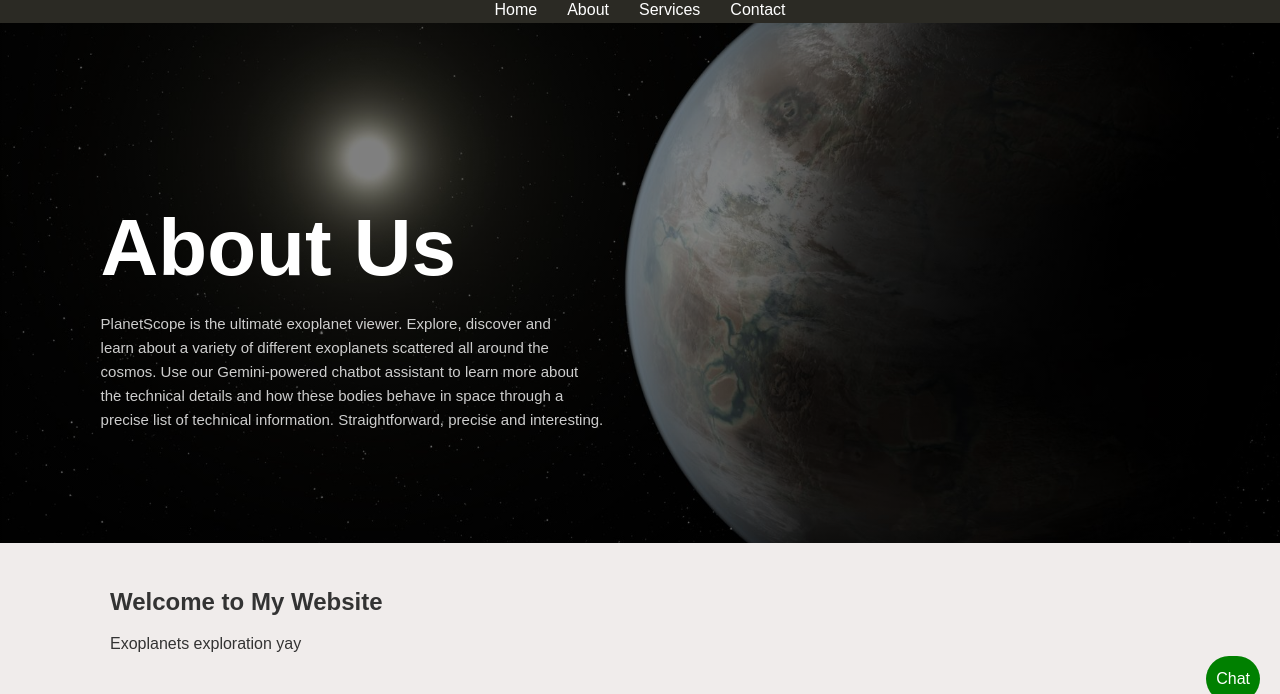
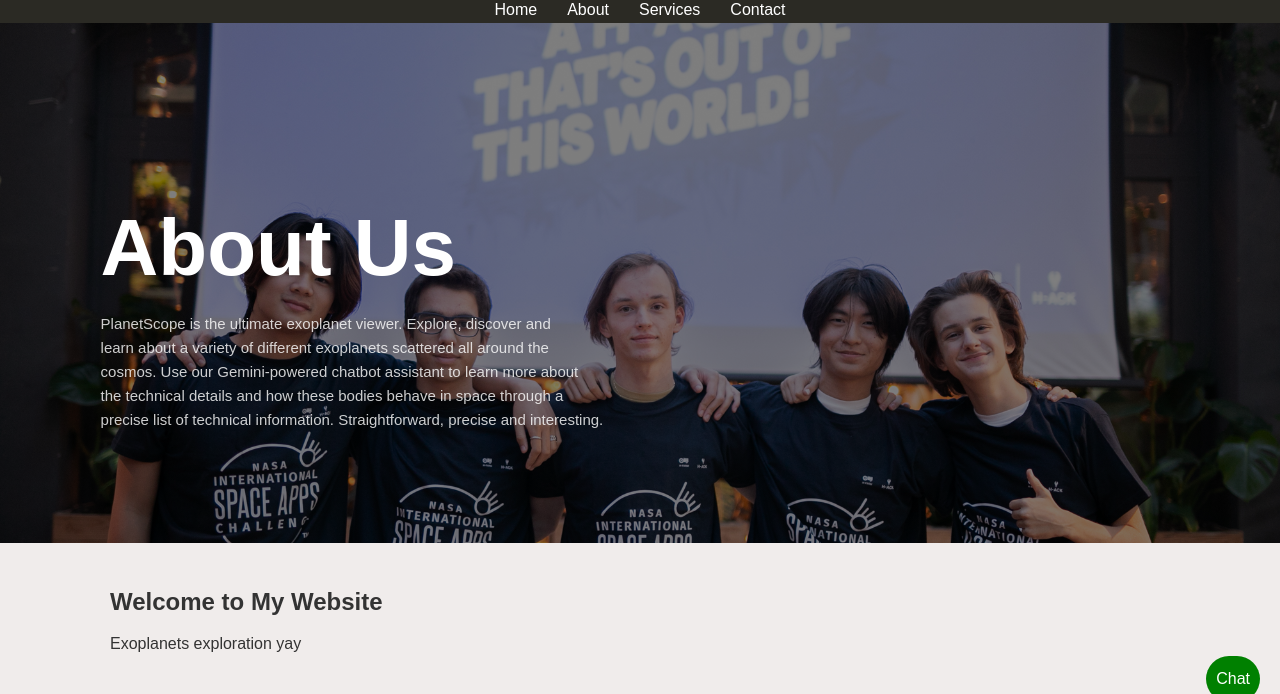
Before and after one commit to Epic-legend128/Exoplanets-NASA-Challenge, a website: page Code/scripts/ejs/about.ejs in a window 1280 px wide. Shown: the part 78-772 px from the top of the page. Drawn offline with nearby package versions, Linux system fonts and the light colour scheme; files that its build step writes are made by us from their sources; a web font is replaced by a local one.

Commit message:
change of about us page picture

```diff
--- a/Code/scripts/css/about.css
+++ b/Code/scripts/css/about.css
@@ -183,7 +183,7 @@ footer p {
 /* The hero image */
 .hero-image {
   /* Use "linear-gradient" to add a darken background effect to the image (photographer.jpg). This will make the text easier to read */
-  background-image: linear-gradient(rgba(0, 0, 0, 0.5), rgba(0, 0, 0, 0.5)), url("../assets/Planet hero image.jpg");
+  background-image: linear-gradient(rgba(0, 0, 0, 0.5), rgba(0, 0, 0, 0.5)), url("../assets/group.jpg");
 
   /* Set a specific height */
   height: 65%;
```
Also changed, not shown: Code/scripts/assets/group.jpg (added).
